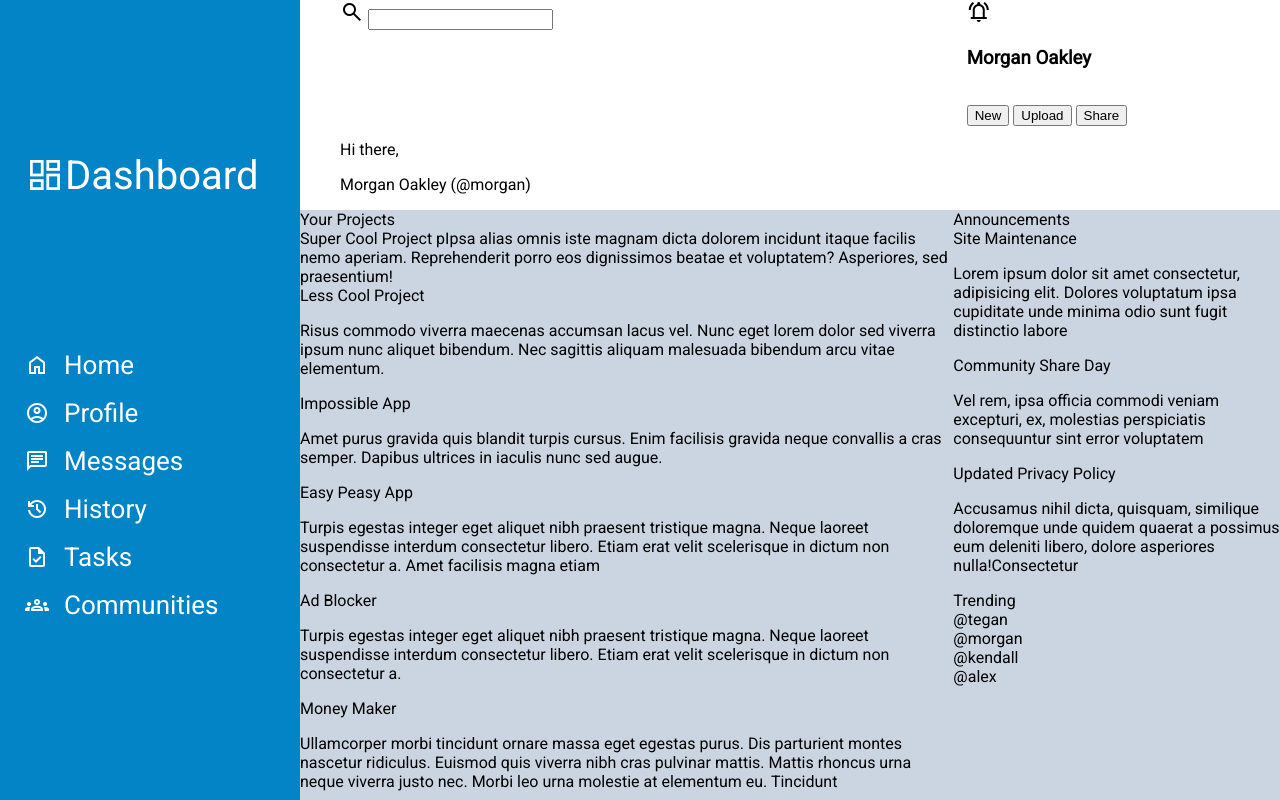
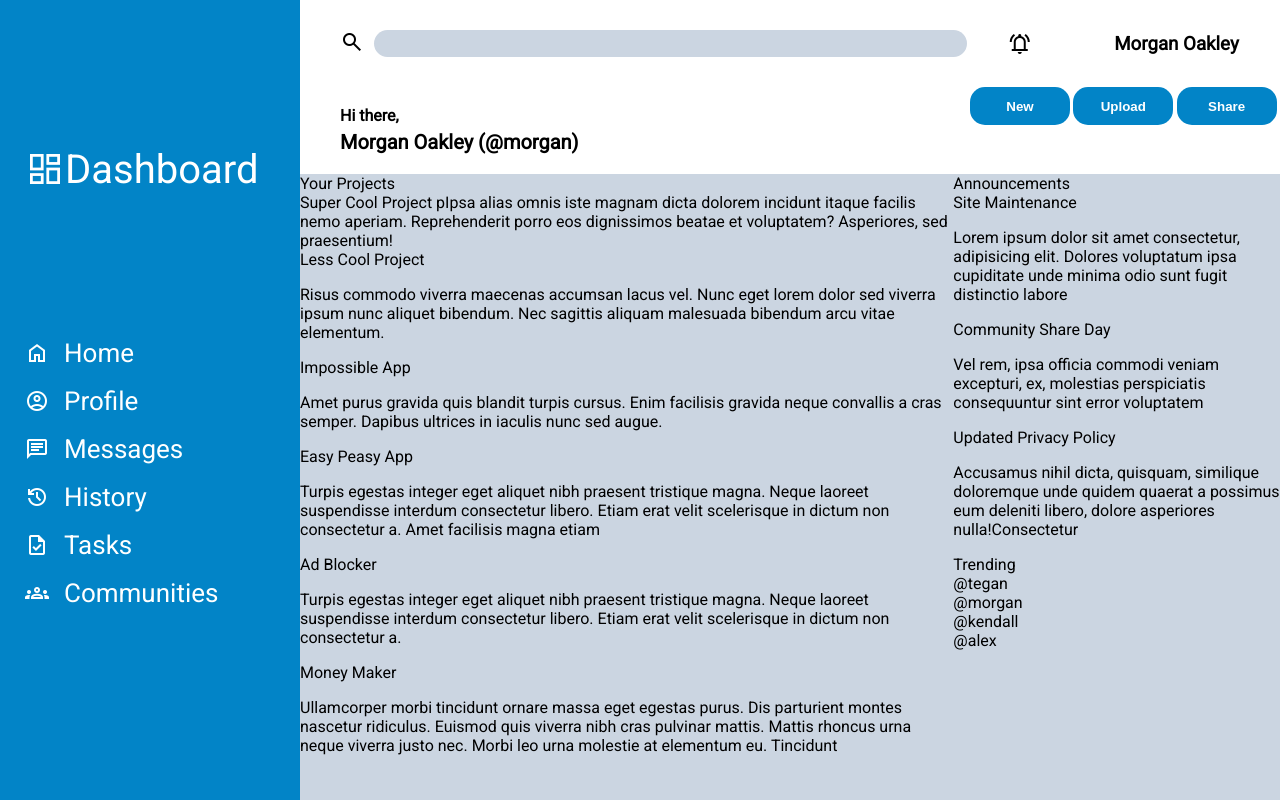
Before and after one commit to 2darwin/admin-dashboard, a plain HTML site: page index.html in a window 1280 px wide. Shown: the top 800 px of the page. Drawn offline with nearby package versions, Linux system fonts and the light colour scheme.

Commit message:
Header placement

```diff
--- a/style.css
+++ b/style.css
@@ -63,15 +63,48 @@ a {
 .trending{
   grid-area: trending;
 }
-.search-container{
+.search-container {
+  display: flex;
+  align-items: center;
+  gap: 10px;
   grid-area: search;
 }
-.profile-container{
+.profile-container {
+  display: flex;
+  align-items: center;
+  justify-content: space-evenly;
   grid-area: profile;
 }
-.welcome-container{
+.welcome-container {
   grid-area: welcome;
 }
-.button-container{
+.button-container {
+  display: flex;
+  justify-content: space-evenly;
   grid-area: button;
 }
+button {
+  border-radius: 15px;
+  width: 100px;
+  height: 38px;
+  font-weight: bold;
+  color: white;
+  border: 0;
+  background-color: #0284c7;
+}
+#search {
+  border-radius: 15px;
+  height: 25px;
+  width: 700px;
+  background-color: #cbd5e1;
+  border: 0;
+}
+.main-username {
+  font-weight: bold;
+  font-size: 20px;
+  margin-top: 5px;
+}
+.welcome {
+  font-weight: bold;
+  margin: 0;
+}
```
